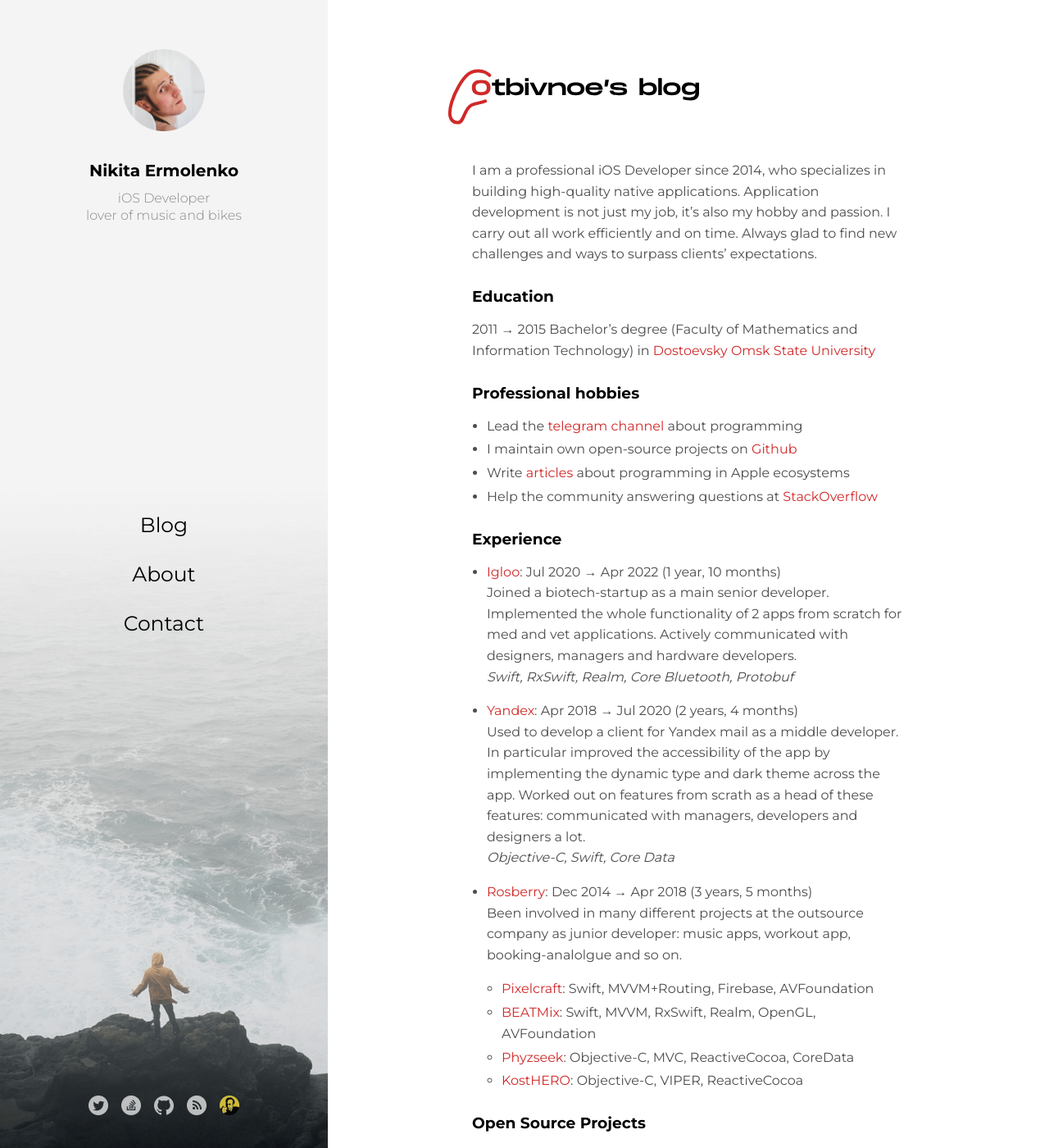
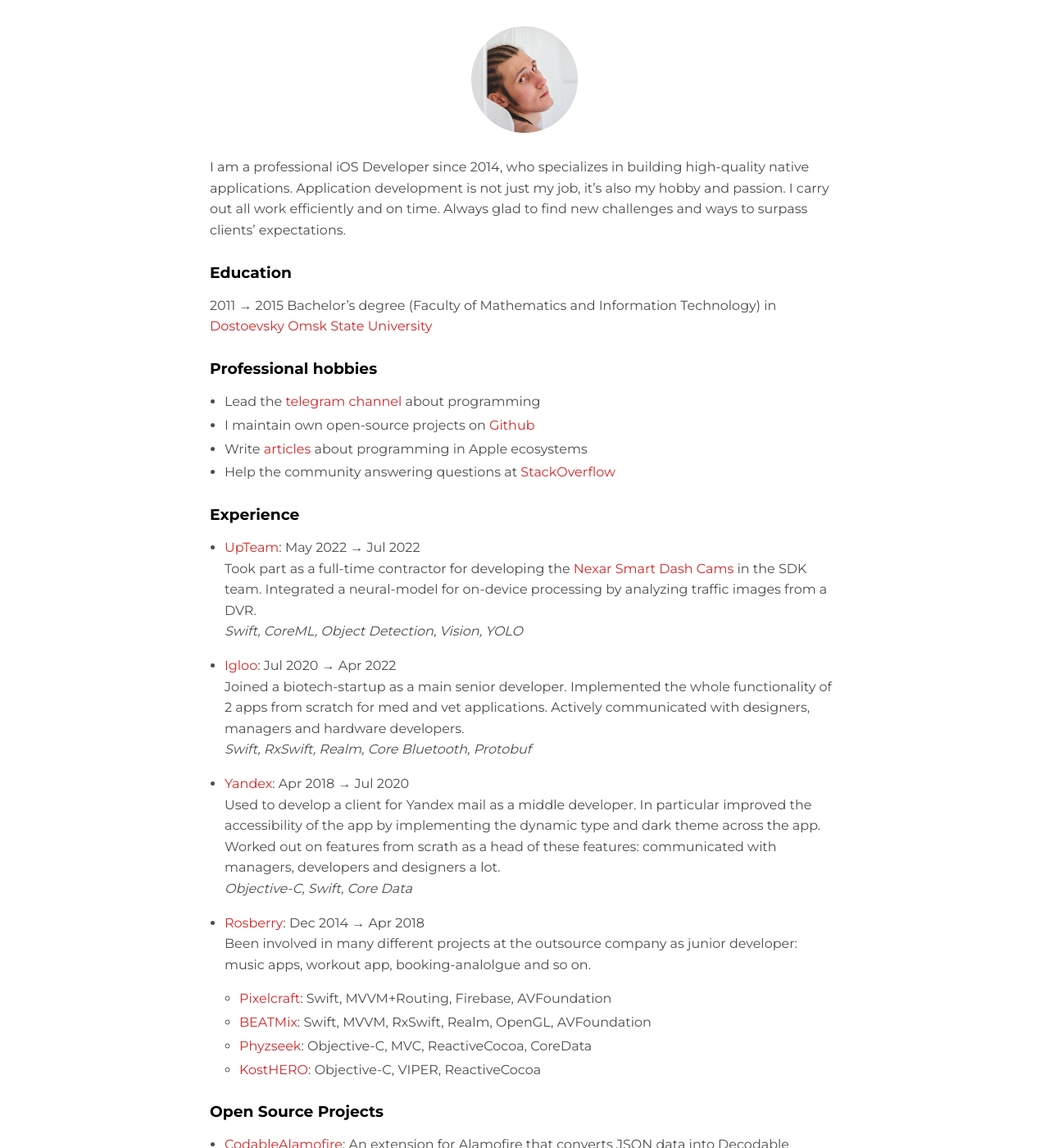
Before and after one commit to Otbivnoe/Otbivnoe.github.io, a Jekyll site: the page built from tabs/resume.md, in a window 1280 px wide and 1400 px high. Shown: the whole window at 82% size. Built offline with Jekyll 4.4.1, drawn with Linux system fonts in a browser that asks for light colours; some of the changed text lies outside the part shown.

Commit message:
Update the resume layout + add UpTeam position

```diff
--- /dev/null
+++ b/_layouts/resume.html
@@ -0,0 +1,28 @@
+<!DOCTYPE html>
+<html>
+	<head>
+        {% include tracking.html %}
+        {% include og.html %}
+        <meta name="google-site-verification" content="zaPwNWj-BdHhd9VB7vXsh3rcBR9dA8RUH_dVAU8d-UQ" />
+		<meta name="viewport" content="width=device-width, initial-scale=1.0">
+		<link rel="preconnect" href="https://fonts.gstatic.com" />
+		<link
+			href="https://fonts.googleapis.com/css2?family=Montserrat:wght@300;400;700&display=swap"
+			rel="stylesheet"
+        />
+        <title>{% if page.title == nil %} {{ site.title }} {% else %} {{ page.title }} {% endif %}</title>
+		<link rel="icon" href="assets/img/favicon.ico" />
+        <link rel="stylesheet" href="/assets/css/style.css" />
+        <link rel="stylesheet" href="/assets/css/code-highlight.css" />
+        <link rel="stylesheet" href="/assets/css/post.css" />
+	</head>
+
+	<body>
+        <div class="resume__content">
+            <div class="resume__avatar-container">
+                <img src="/assets/img/avatar.png" class="resume__avatar" alt="Avatar">
+            </div>
+            {{ content }}
+        </div>
+	</body>
+</html>
--- a/assets/css/style.scss
+++ b/assets/css/style.scss
@@ -319,6 +319,28 @@
   color: $badge-title--light;
 }
 
+/* Resume */
+
+.resume__content {
+  max-width: 1000px;
+  padding-right: 20%;
+  padding-left: 20%;
+  margin-right: auto;
+  margin-left: auto;
+}
+
+.resume__avatar-container {
+  display: block;
+  margin-top: 32px;
+  margin-bottom: 25px;
+  text-align: center;
+}
+
+.resume__avatar {
+  width: 130px;
+  height: 130px;
+}
+
 /* Media */
 
 @media (max-height: 800px) {
@@ -376,6 +398,18 @@
     margin-top: 32px;
     margin-bottom: 25px;
     text-align: center;
+  }
+
+  .resume__content {
+    width: 94%;
+    max-width: auto;
+    padding-right: 3%;
+    padding-left: 3%;
+  }
+
+  .resume__avatar {
+    width: 100px;
+    height: 100px;
   }
 }
 
--- a/tabs/resume.md
+++ b/tabs/resume.md
@@ -18,20 +18,25 @@
 - Help the community answering questions at [StackOverflow](https://stackoverflow.com/users/3733734/nikita-ermolenko?tab=profile)
 
 ### Experience
+- [UpTeam](https://upteam.com): May 2022 → Jul 2022
+<br>
+Took part as a full-time contractor for developing the [Nexar Smart Dash Cams](https://www.getnexar.com) in the SDK team. Integrated a neural-model for on-device processing by analyzing traffic images from a DVR.
+<br>
+*Swift, CoreML, Object Detection, Vision, YOLO*
 
-- [Igloo](https://iglootest.ru): Jul 2020 → Apr 2022 (1 year, 10 months)
+- [Igloo](https://iglootest.ru): Jul 2020 → Apr 2022
 <br>
 Joined a biotech-startup as a main senior developer. Implemented the whole functionality of 2 apps from scratch for med and vet applications. Actively communicated with designers, managers and hardware developers.
 <br>
 *Swift, RxSwift, Realm, Core Bluetooth, Protobuf*
 
-- [Yandex](https://apps.apple.com/us/app/yandex-mail-email-app/id441785419): Apr 2018 → Jul 2020 (2 years, 4 months)
+- [Yandex](https://apps.apple.com/us/app/yandex-mail-email-app/id441785419): Apr 2018 → Jul 2020
 <br>
 Used to develop a client for Yandex mail as a middle developer. In particular improved the accessibility of the app by implementing the dynamic type and dark theme across the app. Worked out on features from scrath as a head of these features: communicated with managers, developers and designers a lot.
 <br>
 *Objective-C, Swift, Core Data*
 
-- [Rosberry](https://rosberry.com/): Dec 2014 → Apr 2018 (3 years, 5 months)
+- [Rosberry](https://rosberry.com/): Dec 2014 → Apr 2018
 <br>
 Been involved in many different projects at the outsource company as junior developer: music apps, workout app, booking-analolgue and so on.
     - [Pixelcraft](https://itunes.apple.com/us/app/pixelcraft-color-by-number-art/id1303437993?mt=8): Swift, MVVM+Routing, Firebase, AVFoundation
```
Also changed, not shown: other parts of tabs/resume.md (+1 -1 lines).
